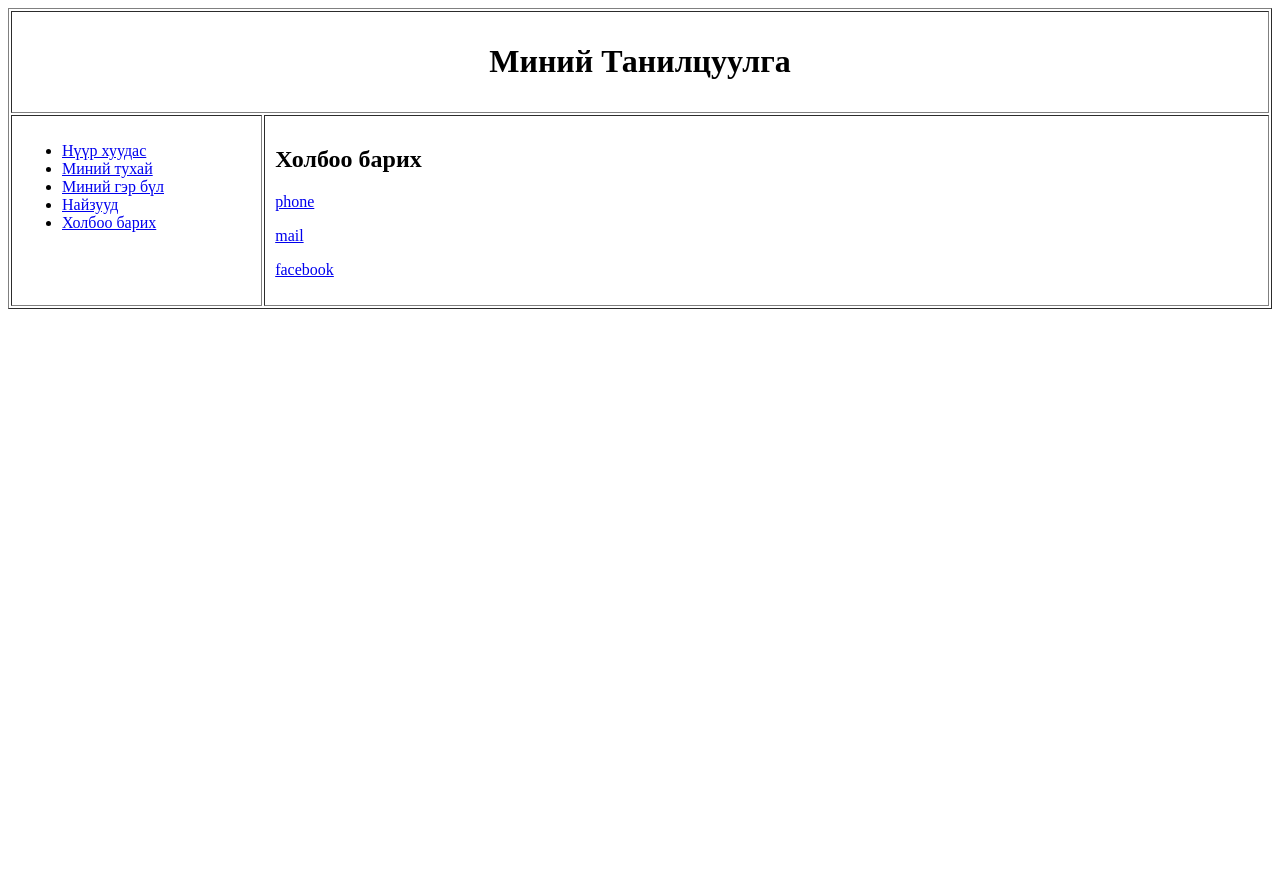
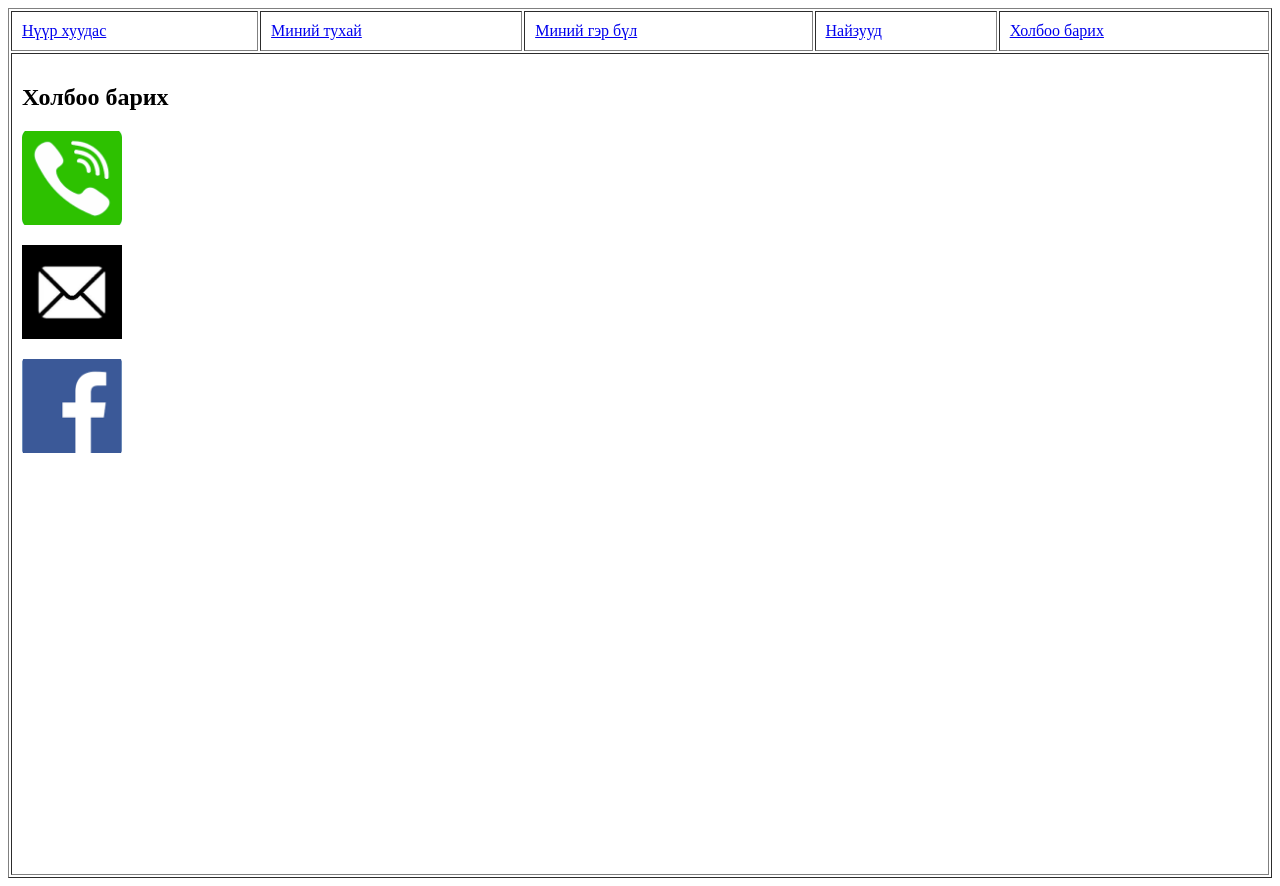
Before and after one commit to shine221/shine221.github.io, a plain HTML site: page contact.html in a window 1280 px wide. Before the commit the page ends 800 px from the top, so only its background shows below. Drawn offline with Linux system fonts and the light colour scheme.

Commit message:
modified lab_02

```diff
--- a/contact.html
+++ b/contact.html
@@ -7,25 +7,26 @@
 </head>
 <body>
 
-    <table border="1" width="100%" cellpadding="10">
+    <table border="1" style="width: 100%; height: 100%;" cellpadding="10">
         <tr>
-            <td colspan="2" align="center"><h1>Миний Танилцуулга</h1></td>
+            <td><a href="index.html">Нүүр хуудас</a></td>
+            <td><a href="about.html">Миний тухай</a></td>
+            <td><a href="family.html">Миний гэр бүл</a></td>
+            <td><a href="friends.html">Найзууд</a></td>
+            <td><a href="contact.html">Холбоо барих</a></td>
         </tr>
         <tr>
-            <td width="20%" valign="top">
-                <ul>
-                    <li><a href="index.html">Нүүр хуудас</a></li>
-                    <li><a href="about.html">Миний тухай</a></li>
-                    <li><a href="family.html">Миний гэр бүл</a></li>
-                    <li><a href="friends.html">Найзууд</a></li>
-                    <li><a href="contact.html">Холбоо барих</a></li>
-                </ul>
-            </td>
-            <td valign="top">
+            <td colspan="5" style="height: 100vh" valign="top">
                 <h2>Холбоо барих</h2>
-                <p><a href="tel:+97685554221">phone</a></p>
-                <p><a href="mailto:shineholiday544@gmail.com">mail</a></p>
-                <p><a href="https://www.facebook.com/profile.php?id=100064025719943">facebook</a></p>
+                <p><a href="tel:+97685554221">
+                    <img src="img/phone.png" style="width: 100px;" alt="phone">
+                </a></p>
+                <p><a href="mailto:shineholiday544@gmail.com">
+                    <img src="img/mail.png" style="width: 100px;" alt="mail">
+                </a></p>
+                <p><a href="https://www.facebook.com/profile.php?id=100064025719943">
+                    <img src="img/facebook.png" style="width: 100px;" alt="facebook">
+                </a></p>
             </td>
         </tr>
     </table>
```
Also changed, not shown: about.html (+7 -13 lines), family.html (+7 -13 lines), friends.html (+8 -16 lines), index.html (+7 -12 lines), img/facebook.png (added), img/mail.png (added), img/phone.png (added).
